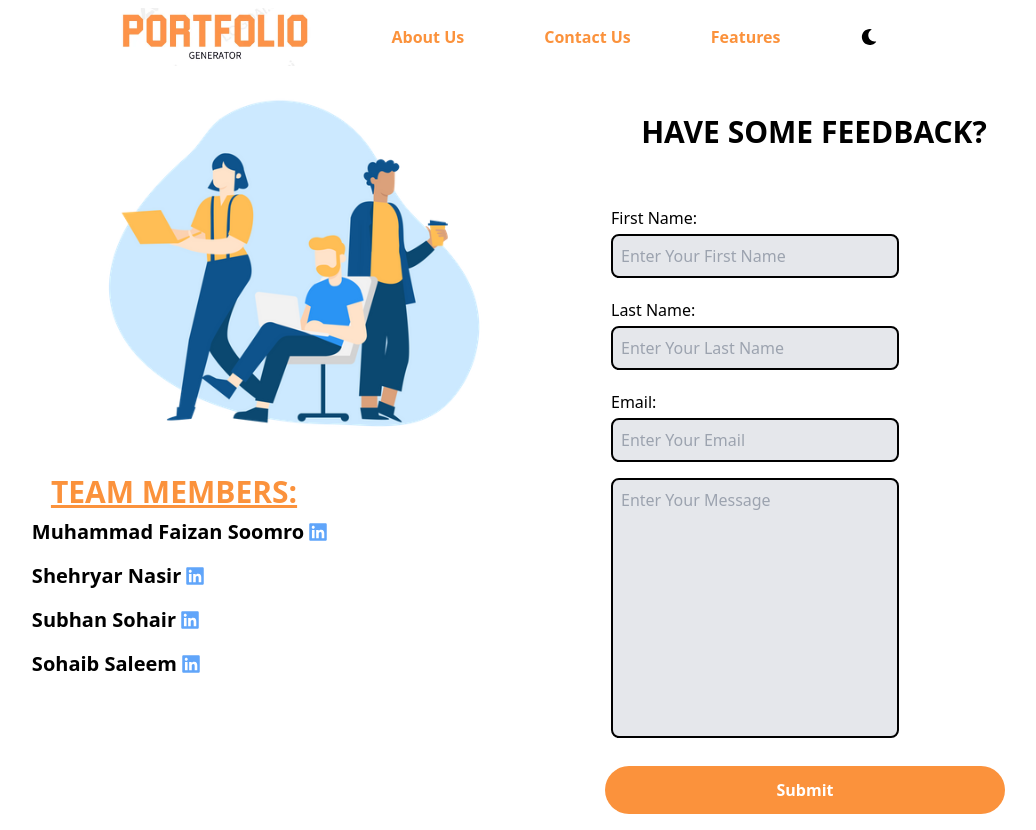
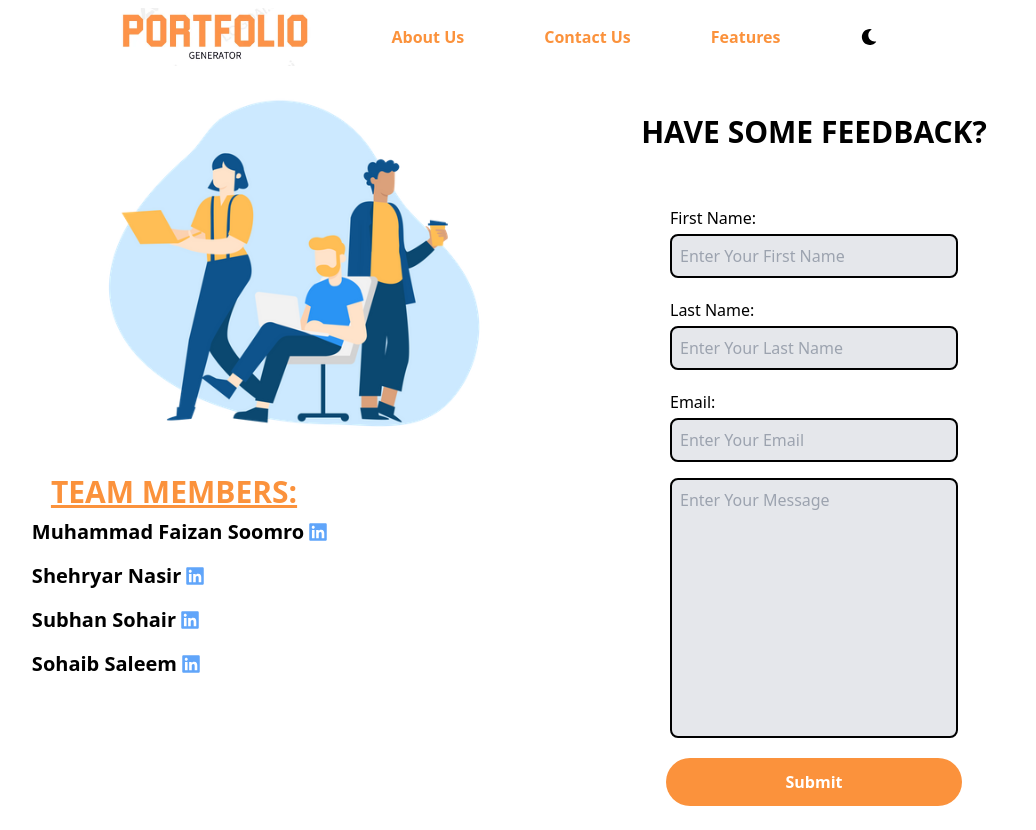
Before and after one commit to Muhammad-Faizan-Soomro/online-portfolio-generator, a Next.js app: page /contact in a window 1280 px wide. Shown: the whole page, without its empty margins (146-1182 px from the left). After the commit the page ends 806 px from the top, so only its background shows below. Built offline with nearby package versions, Linux system fonts and the light colour scheme.

Commit message:
Update page.jsx

```diff
--- a/app/contact/page.jsx
+++ b/app/contact/page.jsx
@@ -50,10 +50,9 @@ function page() {
             placeholder="Enter Your Message"
             required="required"
           ></textarea>
-          <Button
-            className="w-72 bg-orange-400 dark:bg-blue-400"
-            text="Submit"
-          />
+          <button
+            className="bg-orange-400 dark:bg-blue-400 px-28 py-3 text-white font-bold rounded-full hover:bg-purple-400"
+          >Submit</button>
         </form>
         <div className="flex pt-10">
           <div className="links w-[100%] h-full flex flex-col items-center ">
@@ -202,10 +201,9 @@ function page() {
               placeholder="Enter Your Message"
               required="required"
             ></textarea>
-            <Button
-              className="w-80 bg-orange-400 dark:bg-blue-400 -ml-0.5"
-              text="Submit"
-            />
+            <button
+              className=" bg-orange-400 dark:bg-blue-400 mt-2 py-3 text-white font-bold  rounded-full hover:bg-purple-400"
+            >Submit</button>
           </form>
         </div>
       </section>
```
